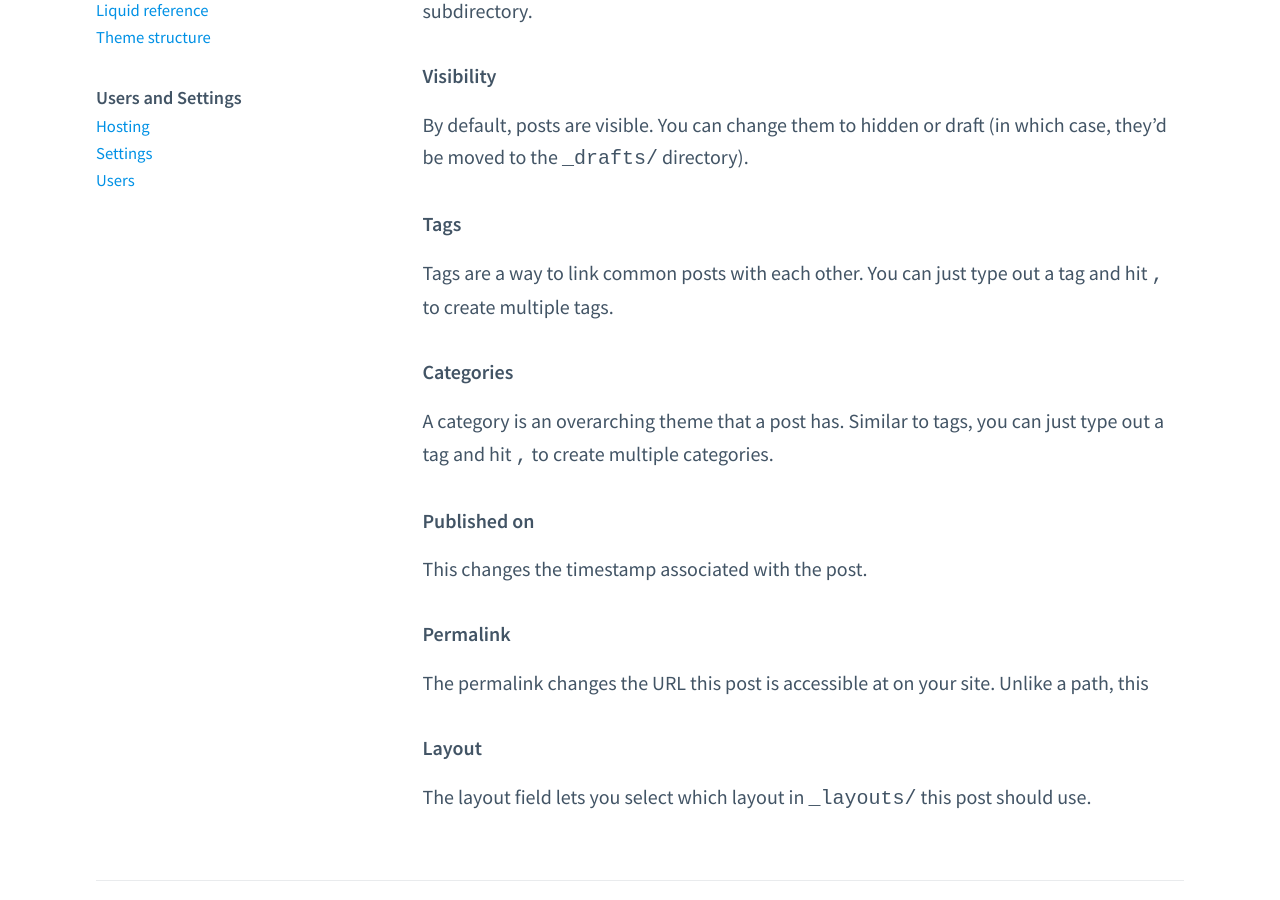
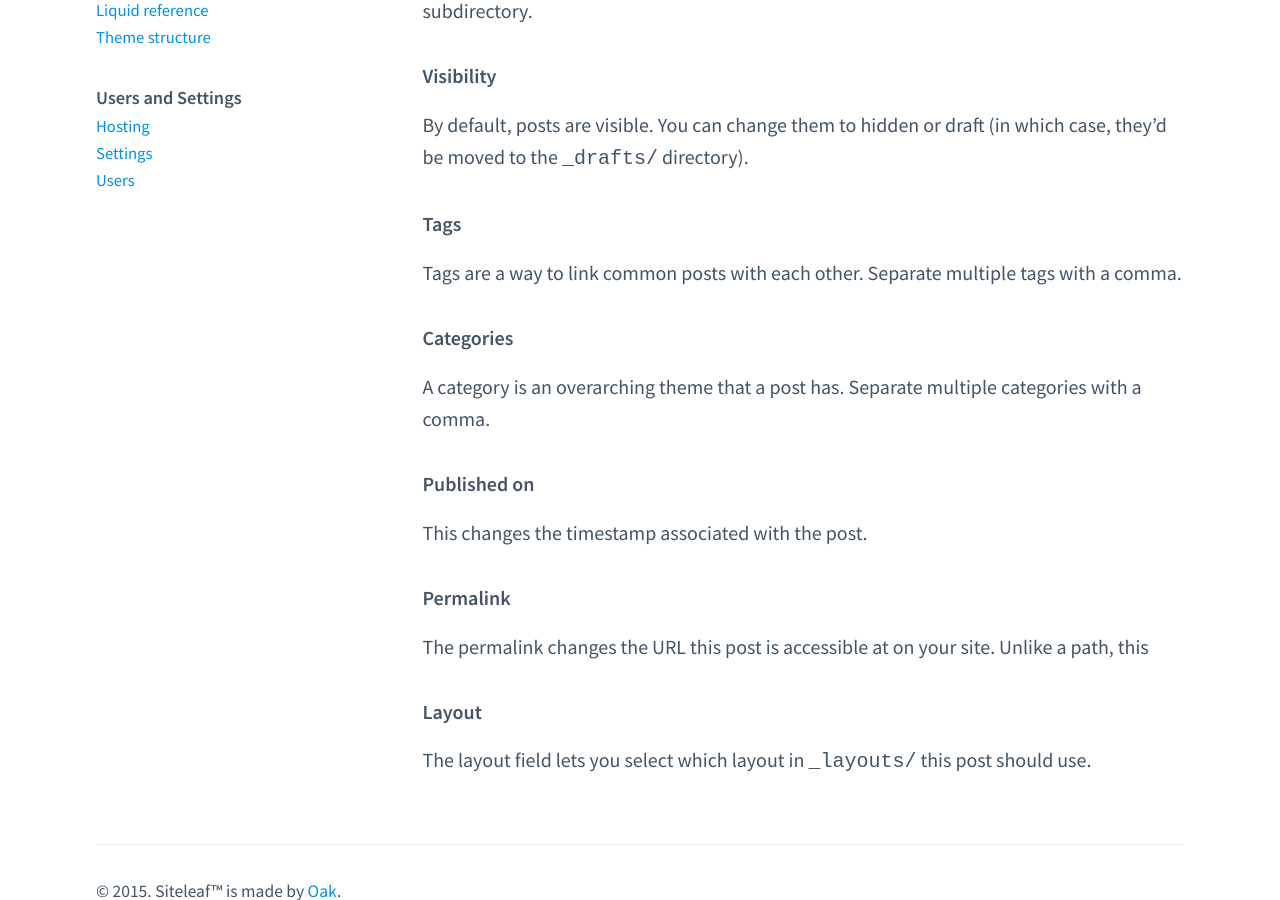
Before and after one commit to siteleaf/learn.siteleaf.com, a Jekyll site: the page built from _managing-content/posts.markdown, in a window 1280 px wide and 900 px high, scrolled down 604 px. Built offline with Jekyll 4.4.1, drawn with Linux system fonts in a browser that asks for light colours.

Commit message:
Updated Posts

```diff
--- a/_managing-content/posts.markdown
+++ b/_managing-content/posts.markdown
@@ -20,11 +20,11 @@
 
 ### Tags
 
-Tags are a way to link common posts with each other. You can just type out a tag and hit `,` to create multiple tags.
+Tags are a way to link common posts with each other. Separate multiple tags with a comma.
 
 ### Categories
 
-A category is an overarching theme that a post has. Similar to tags, you can just type out a tag and hit `,` to create multiple categories.
+A category is an overarching theme that a post has. Separate multiple categories with a comma.
 
 ### Published on
 
```
